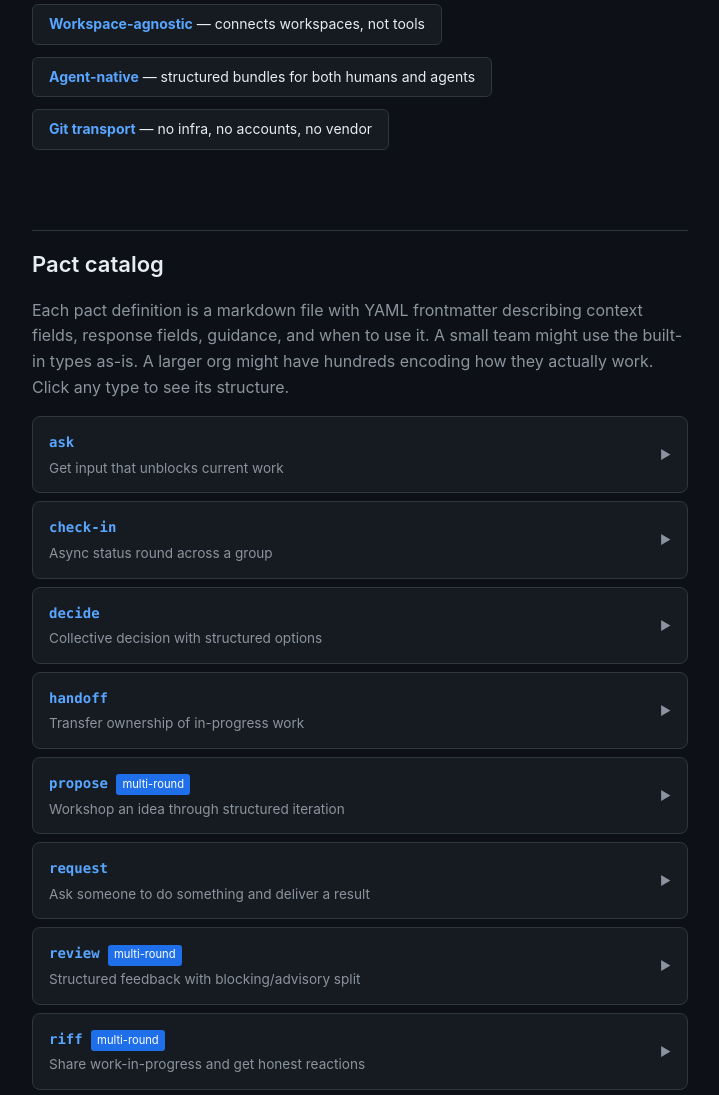
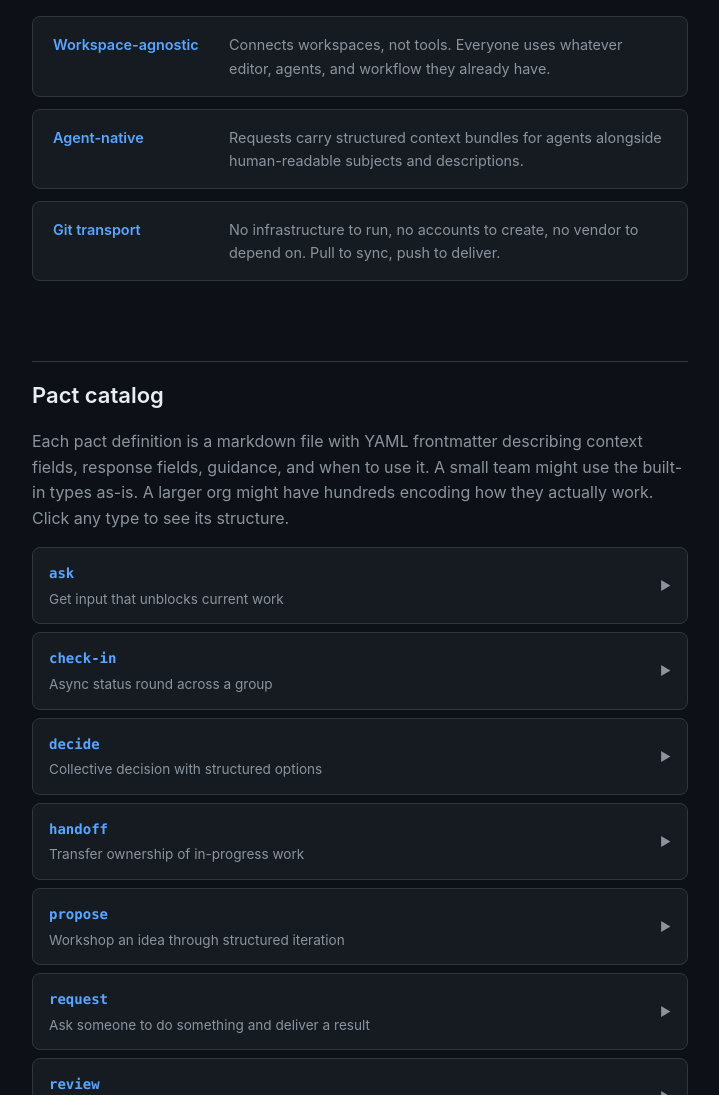
Before and after one commit to snidelycapon/pact, a website: page docs/site/index.html in a window 1280 px wide. Shown: the part 879-1974 px from the top of the page, without its empty margins (280-999 px from the left). Drawn offline with Linux system fonts and the light colour scheme.

Commit message:
fix: polish landing page — remove multi-round tags, clean up layouts
Remove multi-round badges from catalog items. Replace feature pills
with a consistent name/description card layout matching the interfaces
section. Clean up interfaces formatting.

Co-Authored-By: Craft Agent <agents-noreply@craft.do>

```diff
--- a/docs/site/index.html
+++ b/docs/site/index.html
@@ -102,21 +102,29 @@
       vertical-align: middle;
     }
 
-    /* Feature pills */
+    /* Feature list */
     .features {
-      display: flex;
-      flex-wrap: wrap;
+      display: grid;
       gap: 0.75rem;
-      margin-bottom: 2rem;
+      margin: 1.5rem 0 2rem;
     }
-    .pill {
+    .feature {
       background: var(--surface);
       border: 1px solid var(--border);
-      border-radius: 6px;
-      padding: 0.5rem 1rem;
-      font-size: 0.875rem;
+      border-radius: 8px;
+      padding: 1rem 1.25rem;
+      display: flex;
+      gap: 1rem;
+      align-items: baseline;
     }
-    .pill strong { color: var(--accent); }
+    .feature-name {
+      font-weight: 600;
+      color: var(--accent);
+      white-space: nowrap;
+      min-width: 10rem;
+      font-size: 0.9rem;
+    }
+    .feature-desc { color: var(--text-muted); font-size: 0.9rem; }
 
     /* Steps */
     .steps {
@@ -235,16 +243,6 @@
     }
     .field-desc { color: var(--text-muted); }
     .field-req { color: var(--accent); font-size: 0.7rem; }
-    .badge {
-      display: inline-block;
-      font-size: 0.7rem;
-      padding: 0.1rem 0.4rem;
-      border-radius: 3px;
-      background: var(--accent-dim);
-      color: #fff;
-      margin-left: 0.5rem;
-    }
-
     /* Interfaces */
     .interfaces {
       display: grid;
@@ -256,9 +254,17 @@
       border: 1px solid var(--border);
       border-radius: 8px;
       padding: 1rem 1.25rem;
+      display: flex;
+      gap: 1rem;
+      align-items: baseline;
     }
-    .iface strong { color: var(--text); }
-    .iface span { color: var(--text-muted); font-size: 0.9rem; }
+    .iface-name {
+      font-weight: 600;
+      color: var(--text);
+      white-space: nowrap;
+      min-width: 7rem;
+    }
+    .iface-desc { color: var(--text-muted); font-size: 0.9rem; }
 
     /* Code block */
     .tree {
@@ -310,6 +316,8 @@
       section { padding: 0 1.25rem 2rem; }
       .field-name { min-width: auto; }
       .field { flex-direction: column; gap: 0.1rem; }
+      .feature, .iface { flex-direction: column; gap: 0.25rem; }
+      .feature-name, .iface-name { min-width: auto; }
     }
   </style>
 </head>
@@ -340,9 +348,9 @@
   <p>PACT gives your team a shared catalog of request types &mdash; code reviews, handoffs, proposals, status check-ins &mdash; each defining what context to provide and what response to expect. The human decides what needs to happen. The agent drafts the request from the work context it already has. On the other side, the recipient's agent has structured context to help them do the work, and the response comes back in the shape everyone agreed on.</p>
 
   <div class="features">
-    <div class="pill"><strong>Workspace-agnostic</strong> &mdash; connects workspaces, not tools</div>
-    <div class="pill"><strong>Agent-native</strong> &mdash; structured bundles for both humans and agents</div>
-    <div class="pill"><strong>Git transport</strong> &mdash; no infra, no accounts, no vendor</div>
+    <div class="feature"><span class="feature-name">Workspace-agnostic</span><span class="feature-desc">Connects workspaces, not tools. Everyone uses whatever editor, agents, and workflow they already have.</span></div>
+    <div class="feature"><span class="feature-name">Agent-native</span><span class="feature-desc">Requests carry structured context bundles for agents alongside human-readable subjects and descriptions.</span></div>
+    <div class="feature"><span class="feature-name">Git transport</span><span class="feature-desc">No infrastructure to run, no accounts to create, no vendor to depend on. Pull to sync, push to deliver.</span></div>
   </div>
 </section>
 
@@ -383,9 +391,9 @@
 <section>
   <h2>Interfaces</h2>
   <div class="interfaces">
-    <div class="iface"><strong>MCP server</strong> <span>&mdash; Two tools (<code style="background:var(--code-bg);padding:0.1rem 0.3rem;border-radius:3px;font-size:0.85rem">pact_discover</code> and <code style="background:var(--code-bg);padding:0.1rem 0.3rem;border-radius:3px;font-size:0.85rem">pact_do</code>) for any MCP-compatible host &mdash; Claude Code, Cursor, Windsurf, and more.</span></div>
-    <div class="iface"><strong>VS Code extension</strong> <span>&mdash; Sidebar with inbox, catalog, request detail, and send/respond forms.</span></div>
-    <div class="iface"><strong>CLI</strong> <span>&mdash; <code style="background:var(--code-bg);padding:0.1rem 0.3rem;border-radius:3px;font-size:0.85rem">pact inbox</code> and <code style="background:var(--code-bg);padding:0.1rem 0.3rem;border-radius:3px;font-size:0.85rem">pact poll --watch</code> for terminal users.</span></div>
+    <div class="iface"><span class="iface-name">MCP server</span><span class="iface-desc">Two tools (pact_discover and pact_do) for any MCP-compatible host &mdash; Claude Code, Cursor, Windsurf, and more.</span></div>
+    <div class="iface"><span class="iface-name">VS Code extension</span><span class="iface-desc">Sidebar with inbox, catalog, request detail, and send/respond forms.</span></div>
+    <div class="iface"><span class="iface-name">CLI</span><span class="iface-desc">pact inbox and pact poll --watch for terminal users who want inbox notifications without an editor.</span></div>
   </div>
 </section>
 
@@ -473,7 +481,7 @@ const pacts = [
   {
     name: "propose",
     desc: "Workshop an idea through structured iteration",
-    multi: true,
+
     when: ["You have an idea that needs refinement before committing", "The idea is too complex for a single ask/answer exchange"],
     context: [
       { name: "proposal", desc: "The idea or approach — state it concretely", req: true },
@@ -510,7 +518,7 @@ const pacts = [
   {
     name: "review",
     desc: "Structured feedback with blocking/advisory split",
-    multi: true,
+
     when: ["You have an artifact that needs structured feedback", "You want to distinguish blocking issues from nice-to-haves"],
     context: [
       { name: "artifact", desc: "What to review — describe or link to it", req: true },
@@ -528,7 +536,7 @@ const pacts = [
   {
     name: "riff",
     desc: "Share work-in-progress and get honest reactions",
-    multi: true,
+
     when: ["You want a peer's honest take on something you're building", "You're open to the other person riffing on it — making variants, wild ideas"],
     context: [
       { name: "the_thing", desc: "What you're sharing — describe, link, or screenshot it", req: true },
@@ -561,7 +569,7 @@ const pacts = [
   {
     name: "try",
     desc: "Hands-on testing — try something out and report what happened",
-    multi: true,
+
     when: ["You want someone to actually run, use, or experience something you built", "You need validation outside your own environment"],
     context: [
       { name: "what_to_try", desc: "What to test — a feature, build, tool, or workflow", req: true },
@@ -587,12 +595,11 @@ function renderField(f) {
 }
 
 function renderPact(p) {
-  const multiTag = p.multi ? '<span class="badge">multi-round</span>' : '';
   const noteTag = p.note ? `<p style="font-size:0.8rem;color:var(--text-muted);margin-top:0.5rem;font-style:italic">${p.note}</p>` : '';
 
   return `<div class="catalog-item" onclick="this.classList.toggle('active')">
     <div class="catalog-header">
-      <div><span class="catalog-name">${p.name}</span>${multiTag}<br><span class="catalog-desc">${p.desc}</span></div>
+      <div><span class="catalog-name">${p.name}</span><br><span class="catalog-desc">${p.desc}</span></div>
       <span class="catalog-arrow">&#9654;</span>
     </div>
     <div class="catalog-detail">
```
